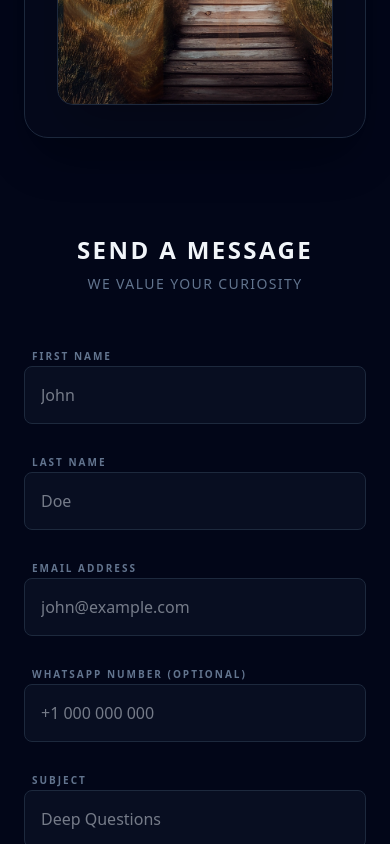
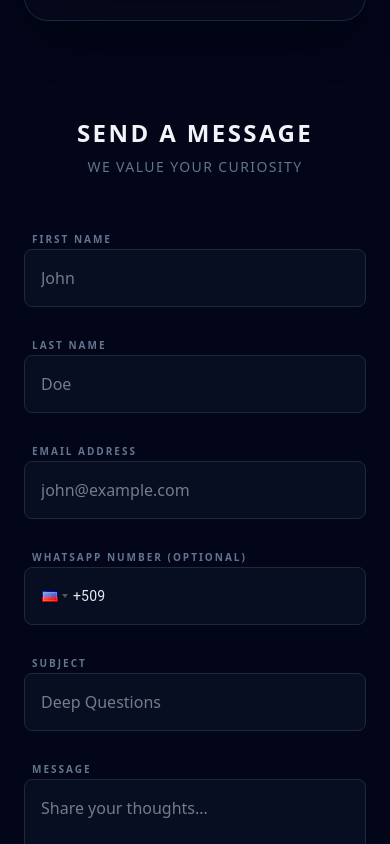
Before and after one commit to Dolphe98/olife1withreact, a React (Vite) app: page /contact in a window 390 px wide. Shown: the part 1156-2000 px from the top of the page. Built offline with nearby package versions, Linux system fonts and the light colour scheme.

Commit message:
Added phone area code dropdown

```diff
--- a/package.json
+++ b/package.json
@@ -14,6 +14,7 @@
     "react": "^19.0.0",
     "react-dom": "^19.0.0",
     "react-google-recaptcha": "^3.1.0",
+    "react-phone-input-2": "^2.15.1",
     "react-router-dom": "^7.2.0"
   },
   "devDependencies": {
--- a/src/pages/Contact.jsx
+++ b/src/pages/Contact.jsx
@@ -1,16 +1,19 @@
 import { useState } from 'react';
 import { Link } from 'react-router-dom';
 import ReCAPTCHA from 'react-google-recaptcha';
+import PhoneInput from 'react-phone-input-2';
+import 'react-phone-input-2/lib/style.css';
 
 export default function Contact() {
   const [captchaValue, setCaptchaValue] = useState(null);
   const [buttonText, setButtonText] = useState("Send Message");
+  const [phone, setPhone] = useState(""); // State for the phone number
 
   const onSubmit = async (event) => {
     event.preventDefault();
 
     if (!captchaValue) {
-      alert("Please verify that you are a human by checking the reCAPTCHA box.");
+      alert("Please verify that you are a human.");
       return;
     }
 
@@ -18,30 +21,26 @@
 
     const formData = new FormData(event.target);
 
+    // Crucial: Add the phone number from the state to the Form Data
+    formData.append("WhatsApp_Number", phone);
+
     try {
-      // The Formspree Engine Request
       const response = await fetch("https://formspree.io/f/xeerrora", {
         method: "POST",
         body: formData,
-        headers: {
-          'Accept': 'application/json'
-        }
+        headers: { 'Accept': 'application/json' }
       });
 
       if (response.ok) {
-        alert("Message sent successfully! We will reach out soon.");
+        alert("Message sent successfully!");
         event.target.reset();
+        setPhone(""); // Reset phone
         setCaptchaValue(null);
       } else {
-        const data = await response.json();
-        if (Object.hasOwn(data, 'errors')) {
-          alert("Formspree Error: " + data.errors.map(error => error.message).join(", "));
-        } else {
-          alert("Server Error. Please try again later.");
-        }
+        alert("Server Error. Please try again.");
       }
     } catch (error) {
-      alert("Network Error: Please check your internet connection.");
+      alert("Network Error: Check your connection.");
     } finally {
       setButtonText("Send Message");
     }
@@ -53,7 +52,7 @@
       {/* SECTION 1: THE PHILOSOPHY */}
       <div className="max-w-4xl mx-auto text-center space-y-6">
         <h1 className="text-2xl md:text-4xl font-light text-slate-300 leading-relaxed italic">
-          “At <span className="text-cyan-500 font-bold not-italic">Olife</span>, we explore deep questions, elaborate on the reasons behind them, and, more importantly, we provide a judgment-free space.”
+          “At <span className="text-cyan-500 font-bold not-italic">Olife</span>, we provide a judgment-free space.”
         </h1>
         <div className="w-24 h-1 bg-cyan-900 mx-auto rounded-full"></div>
       </div>
@@ -65,15 +64,13 @@
             Join our community on <span className="text-green-500">WhatsApp</span>
           </h2>
           <div className="flex flex-col gap-4">
-            <a href="https://chat.whatsapp.com/H3j7yRTaKIvLFA8xNNjJ2S?mode=gi_t" target="_blank" rel="noopener noreferrer"
-               className="flex items-center justify-between p-4 bg-slate-950 border border-slate-800 rounded-xl hover:border-green-500 transition-all group">
+            <a href="https://chat.whatsapp.com/H3j7yRTaKIvLFA8xNNjJ2S" target="_blank" rel="noopener noreferrer" className="flex items-center justify-between p-4 bg-slate-950 border border-slate-800 rounded-xl hover:border-green-500 transition-all group">
               <span className="font-bold text-slate-200 tracking-widest uppercase text-xs">WhatsApp Group</span>
-              <span className="bg-green-600 text-white px-4 py-1 rounded-full text-[10px] font-black group-hover:bg-green-500 transition-colors">JOIN GROUP</span>
+              <span className="bg-green-600 text-white px-4 py-1 rounded-full text-[10px] font-black group-hover:bg-green-500 transition-colors uppercase">Join Group</span>
             </a>
-            <a href="https://whatsapp.com/channel/0029VbChk337oQhilYhgdA0Z" target="_blank" rel="noopener noreferrer"
-               className="flex items-center justify-between p-4 bg-slate-950 border border-slate-800 rounded-xl hover:border-green-400 transition-all group">
+            <a href="https://whatsapp.com/channel/0029VbChk337oQhilYhgdA0Z" target="_blank" rel="noopener noreferrer" className="flex items-center justify-between p-4 bg-slate-950 border border-slate-800 rounded-xl hover:border-green-400 transition-all group">
               <span className="font-bold text-slate-200 tracking-widest uppercase text-xs">WhatsApp Channel</span>
-              <span className="bg-green-700 text-white px-4 py-1 rounded-full text-[10px] font-black group-hover:bg-green-600 transition-colors">FOLLOW</span>
+              <span className="bg-green-700 text-white px-4 py-1 rounded-full text-[10px] font-black group-hover:bg-green-600 transition-colors uppercase">Follow</span>
             </a>
           </div>
         </div>
@@ -102,10 +99,37 @@
             <label className="text-[10px] font-bold text-slate-500 uppercase tracking-[0.2em] ml-2">Email Address</label>
             <input type="email" name="email" required className="w-full bg-slate-900/50 border border-slate-800 rounded-lg p-4 text-slate-200 focus:outline-none focus:border-cyan-600 transition-colors" placeholder="john@example.com" />
           </div>
+
+          {/* UPGRADED PHONE INPUT */}
           <div className="space-y-2">
             <label className="text-[10px] font-bold text-slate-500 uppercase tracking-[0.2em] ml-2">WhatsApp Number (Optional)</label>
-            <input type="text" name="WhatsApp_Number" className="w-full bg-slate-900/50 border border-slate-800 rounded-lg p-4 text-slate-200 focus:outline-none focus:border-cyan-600 transition-colors" placeholder="+1 000 000 000" />
+            <PhoneInput
+              country={'ht'} // Default to Haiti (+509)
+              value={phone}
+              onChange={setPhone}
+              inputStyle={{
+                width: '100%',
+                backgroundColor: 'rgba(15, 23, 42, 0.5)',
+                border: '1px solid #1e293b',
+                borderRadius: '0.5rem',
+                color: '#e2e8f0',
+                padding: '1rem',
+                paddingLeft: '3rem',
+                height: '58px'
+              }}
+              buttonStyle={{
+                backgroundColor: 'transparent',
+                border: 'none',
+                paddingLeft: '10px'
+              }}
+              dropdownStyle={{
+                backgroundColor: '#0f172a',
+                color: '#e2e8f0',
+                border: '1px solid #1e293b'
+              }}
+            />
           </div>
+
           <div className="space-y-2 md:col-span-2">
             <label className="text-[10px] font-bold text-slate-500 uppercase tracking-[0.2em] ml-2">Subject</label>
             <input type="text" name="Subject" required className="w-full bg-slate-900/50 border border-slate-800 rounded-lg p-4 text-slate-200 focus:outline-none focus:border-cyan-600 transition-colors" placeholder="Deep Questions" />
@@ -129,12 +153,12 @@
         </form>
       </div>
 
-      {/* SECTION 4: NEWSLETTER */}
+      {/* SECTION 4: NEWSLETTER (STILL PLACEHOLDER) */}
       <div className="bg-cyan-950/20 border border-cyan-900/30 rounded-3xl p-8 md:p-16 text-center space-y-8">
         <div className="space-y-4">
           <h2 className="text-3xl font-black text-slate-100 uppercase tracking-tighter">The Newsletter</h2>
           <p className="text-slate-400 max-w-lg mx-auto leading-relaxed">
-            Subscribe to receive our latest fragments, spiritual analysis, and futuristic explorations directly in your inbox.
+            Subscribe to receive our latest fragments directly in your inbox.
           </p>
         </div>
         <div className="max-w-md mx-auto flex flex-col md:flex-row gap-4">
@@ -145,26 +169,8 @@
         </div>
       </div>
 
-      {/* FOOTER */}
       <footer className="pt-20 border-t border-slate-900 flex flex-col space-y-10">
-        <div className="flex flex-col md:flex-row justify-between items-center gap-8">
-          <Link to="/" className="text-2xl font-black text-slate-100 tracking-tighter hover:text-cyan-400 transition-colors">
-            OLIFE<span className="text-cyan-600">.</span>
-          </Link>
-          <div className="flex gap-6 text-slate-500 text-[10px] md:text-sm font-bold uppercase tracking-widest">
-            <Link to="/fragments" className="hover:text-cyan-400 transition-colors">Fragments</Link>
-            <Link to="/blog" className="hover:text-cyan-400 transition-colors">Blog</Link>
-            <Link to="/about" className="hover:text-cyan-400 transition-colors">About</Link>
-            <Link to="/contact" className="hover:text-cyan-400 transition-colors">Contact</Link>
-          </div>
-        </div>
-        <div className="flex flex-col md:flex-row justify-between items-center gap-4 text-[10px] text-slate-700 font-bold uppercase tracking-[0.2em] border-t border-slate-900/50 pt-8 text-center">
-          <p>© 2026 Olife Sanctuary. All rights reserved.</p>
-          <div className="flex gap-8">
-            <Link to="/privacy" className="hover:text-slate-400 transition-colors">Data Privacy</Link>
-            <Link to="/copyright" className="hover:text-slate-400 transition-colors">Copyright Notice</Link>
-          </div>
-        </div>
+        {/* ... Footer code same as before */}
       </footer>
     </div>
   );
```
Also changed, not shown: 1 other file (tests, documents, lock files or other folders).
